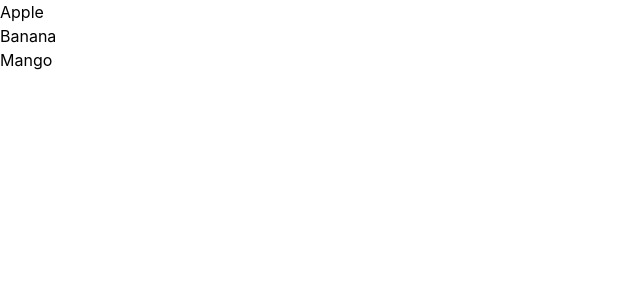
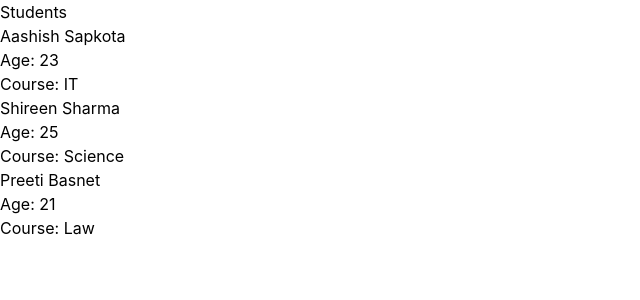
Before and after one commit to Pranima9/Stochastic, a React (Vite) app in the folder learnR/vite-project/: page / in a window 1280 px wide. Shown: the top 300 px of the page, without its empty margins (0-640 px from the left). Built offline with nearby package versions, Linux system fonts and the light colour scheme.

Commit message:
self done array qn

```diff
--- a/learnR/vite-project/src/App.jsx
+++ b/learnR/vite-project/src/App.jsx
@@ -173,15 +173,87 @@
 
 // [][][[[[[[[[ ARRAYS ]]]]]]]]
 
+// function App(){
+
+//   // const fruits = ["Apple", "Banana", "Mango"];
+//   // const foods = ["Pizza", "Momo", "Burger"];
+
+//   const phones = [
+//       {
+//         brand: "Samsung",
+//         model: "S25",
+//         price: "250000"
+//       },
+//       {
+//         brand: "Apple",
+//         model: "iPhone15pro",
+//         price: "250000"
+
+//       },
+//       {
+//         brand: "Google",
+//         model: "Pixel",
+//         price: "250000"
+//       }
+//     ];
+
+//   return(
+//     <>
+//       {/* {fruits.map((fruit) => (
+//       <p key = {fruit}>{fruit}</p>
+//       ))}       */}
+
+//       {/* {foods.map((food) => (
+//         <p key={food}>   {foods}   </p>
+//       ))} */}
+
+//       <h1>Phones</h1>
+
+//       {phones.map((phone) => (
+//         <div key={phone.model}>
+//           <h2>{phone.brand}</h2>
+//           <p> Model: {phone.model}</p>
+//           <p> Price: {phone.price}</p>
+//         </div>
+//       ))}
+
+//     </>
+//   )
+
+// } export default App;
+
 function App(){
 
-  const fruits = ["Apple", "Banana", "Mango"];
+  const students = [
+      {
+        name: "Aashish Sapkota",
+        age: "23",
+        course: "IT"
+      },
+      {
+        name: "Shireen Sharma",
+        age: "25",
+        course: "Science"
+      },
+      {
+        name: "Preeti Basnet",
+        age: "21",
+        course: "Law"
+      },
+    ];
 
   return(
     <>
-      {fruits.map((fruit) =>
-      <p>{fruit}</p>
-      )}
+      <h1>Students</h1>
+
+      {students.map((student) => (
+        <div key={student.name}>
+          <h2>{student.name}</h2>
+          <p> Age: {student.age}</p>
+          <p> Course: {student.course}</p>
+        </div>
+      ))}
+
     </>
   )
 
```
